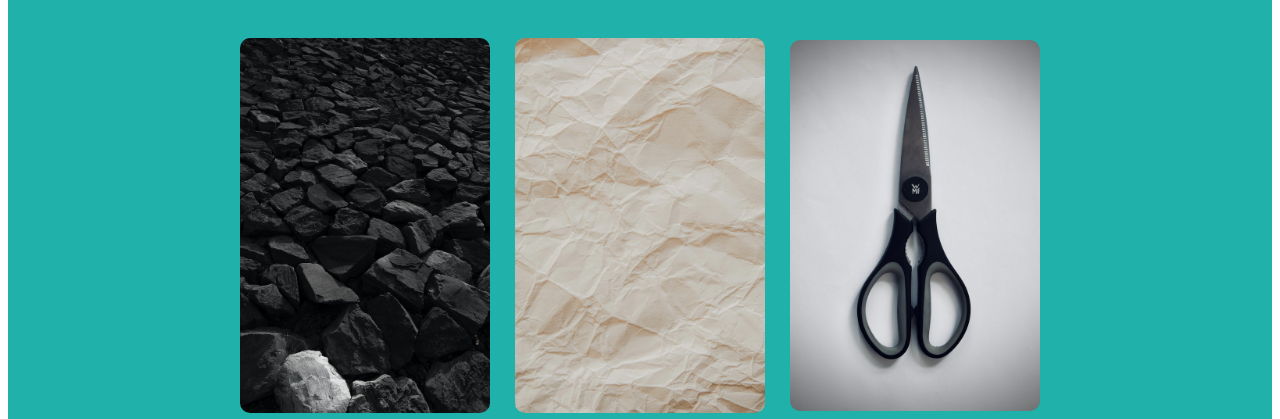
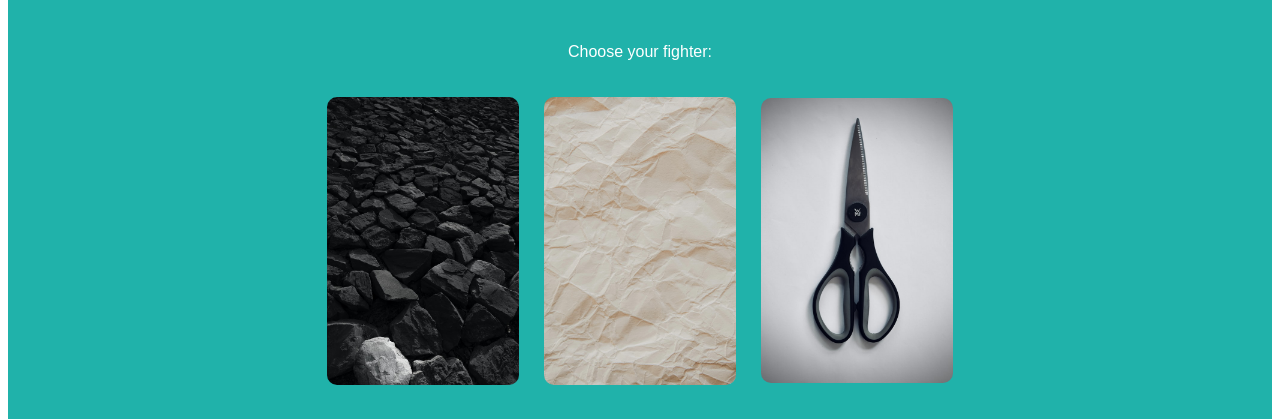
Before and after one commit to rmsliapw/rock-paper-scissors, a plain HTML site: page index.html in a window 1280 px wide. Shown: the part 173-592 px from the top of the page. Drawn offline with Linux system fonts and the light colour scheme.

Commit message:
Change README.md

```diff
--- a/css/style.css
+++ b/css/style.css
@@ -11,7 +11,7 @@ main {
   flex-direction: column;
   align-items: center;
   justify-content: center;
-  gap: 50px;
+  gap: 20px;
 }
 
 .selections,
@@ -23,8 +23,12 @@ main {
   font-size: 32px;
 }
 
+.selections {
+  width: 50%;
+}
+
 .selections img {
-  width: 250px;
+  width: 33%;
   border-radius: 10px;
   cursor: pointer;
 }
```
Also changed, not shown: 1 other file.
